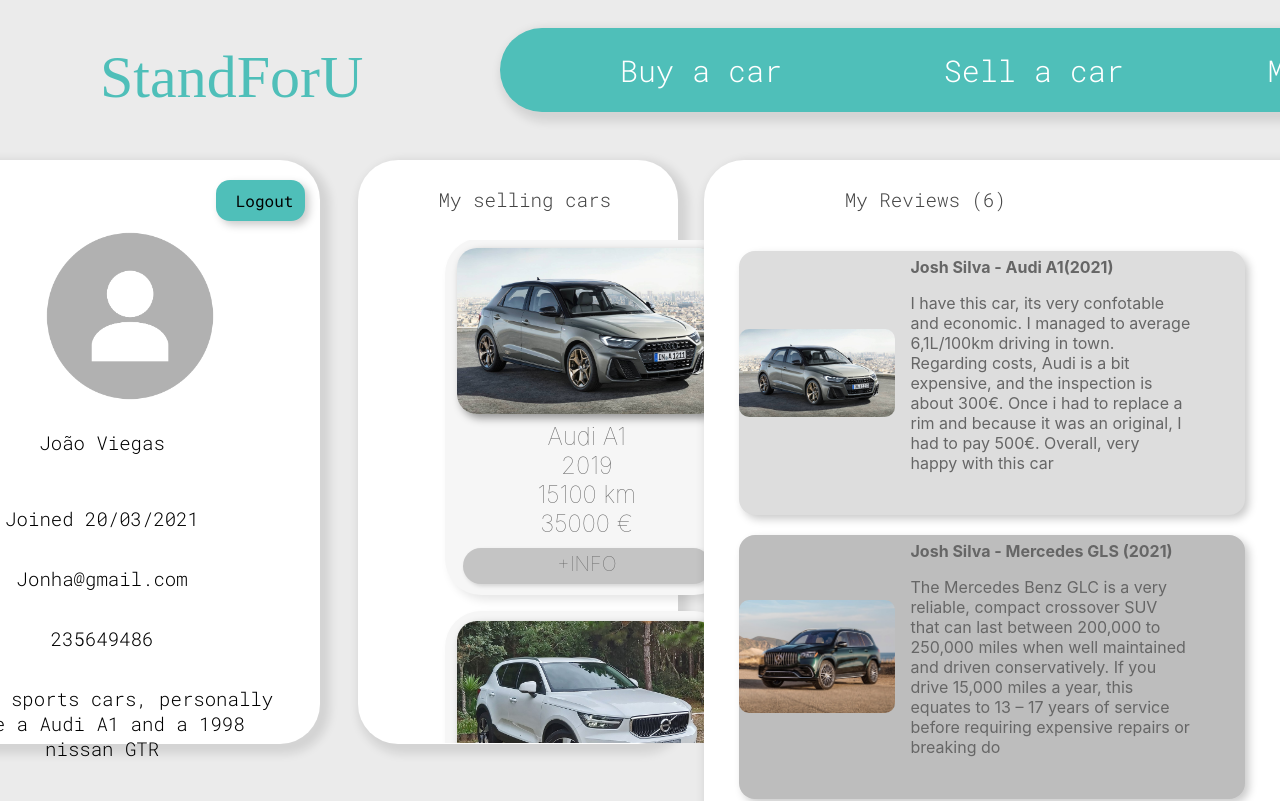
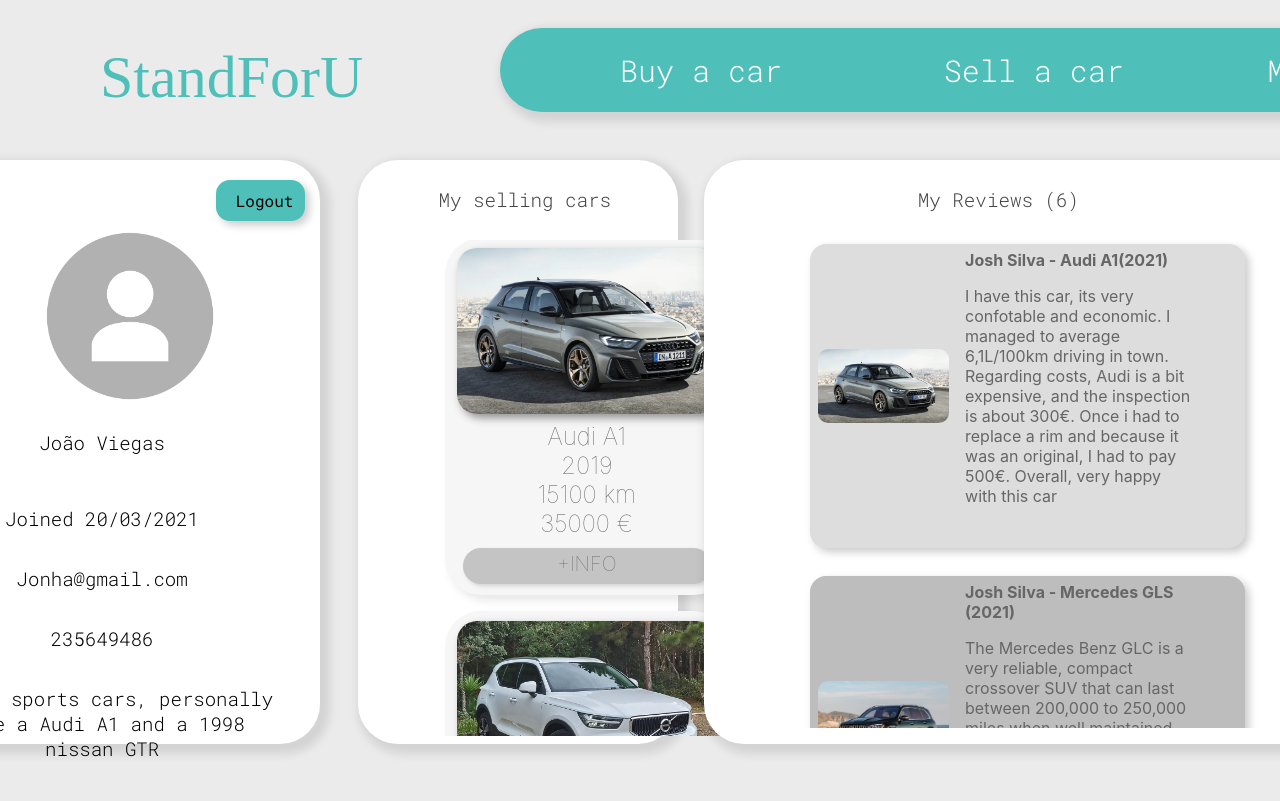
Before and after one commit to JoaoantonioViegas/StandForU, a React (Create React App) app in the folder standforu/: page /profile in a window 1280 px wide. Shown: the top 801 px of the page. Built offline with nearby package versions, Linux system fonts and the light colour scheme; some icons are missing; a web font is replaced by a local one.

Commit message:
profile upgrade
profile upgrade

```diff
--- a/standforu/src/components/pages/Profile.css
+++ b/standforu/src/components/pages/Profile.css
@@ -36,6 +36,8 @@
     position: absolute;
     left: 55vw;
     top: 20vh;
+    height: 73vh;
+    width: 45vw;
     overflow-y:scroll;
 
     background: #ffffff;
@@ -43,6 +45,8 @@
     border-top-left-radius: 40px;
     border-bottom-left-radius: 40px;
     margin: 0;
+    overflow-y: hidden;
+    overflow-x: hidden;
 }
 
 .dados1{
@@ -143,15 +147,19 @@ color: #444444;
 }
 
 .myrev{
-    position: sticky;
-    padding-left: 11vw;
-    font-family: 'Roboto Mono';
-    font-style: normal;
-    font-weight: 300;
-    font-size: 1.5vw;
-    line-height: 53px;
+justify-content: center;
+align-items: center;
+padding-left: 6vw;
+padding-right: 5vw;
+font-family: 'Roboto Mono';
+font-style: normal;
+font-weight: 300;
+font-size: 1.5vw;
+/* line-height: 53px; */
+display: flex;
+text-align: center;
 
-    color: #444444;
+color: #444444;
     }
 
 .my1car{
@@ -295,18 +303,27 @@ color: #444444;
 }
 
 .CommentsProfile{
+    position: absolute;
+    width: 34vw;
+    height: 55vh;
+    top:9vh;
+    left: 2vw;
+    padding: 80px;
+    padding-top: 0vh;
+    padding-bottom: 7vh;
     display: grid;
-    grid-template-columns: repeat(1,1fr);
-    grid-gap:0.5em;
-    margin-left:6%;
-    margin-right:6%;
-    width: 88%;
+    grid-column-gap: 1rem;
+    grid-row-gap: 1rem;
+    justify-items: center;
+    overflow-x: hidden;
+    /* border-style: solid; */
   }
 
 .CommentsProfile > div{
 background: #bdbdbd;
 margin-top: 12px;
 /* margin-bottom: 12px; */
+padding-left: 1vh;
 border-radius: 2vh;
 box-shadow: 4px 4px 8px rgba(0, 0, 0, 0.211);
 }
@@ -318,7 +335,7 @@ background: #dddddd;
 .carprof{
     position: absolute;
     width: 15.5vw;
-    height: 53.9vh;
+    height: 53vh;
     top:10vh;
     left: -1vw;
     padding: 80px;
--- a/standforu/src/components/pages/Profile.js
+++ b/standforu/src/components/pages/Profile.js
@@ -98,7 +98,7 @@ function Profile (props){
                 </motion.div>
             </div>
             <div className="myreviews">
-                <h1 className="myrev">My Reviews (6)</h1>
+                    <h1 className="myrev">My Reviews (6)</h1>
                     <div className="CommentsProfile">
                         {listComments}
                     </div>
```
